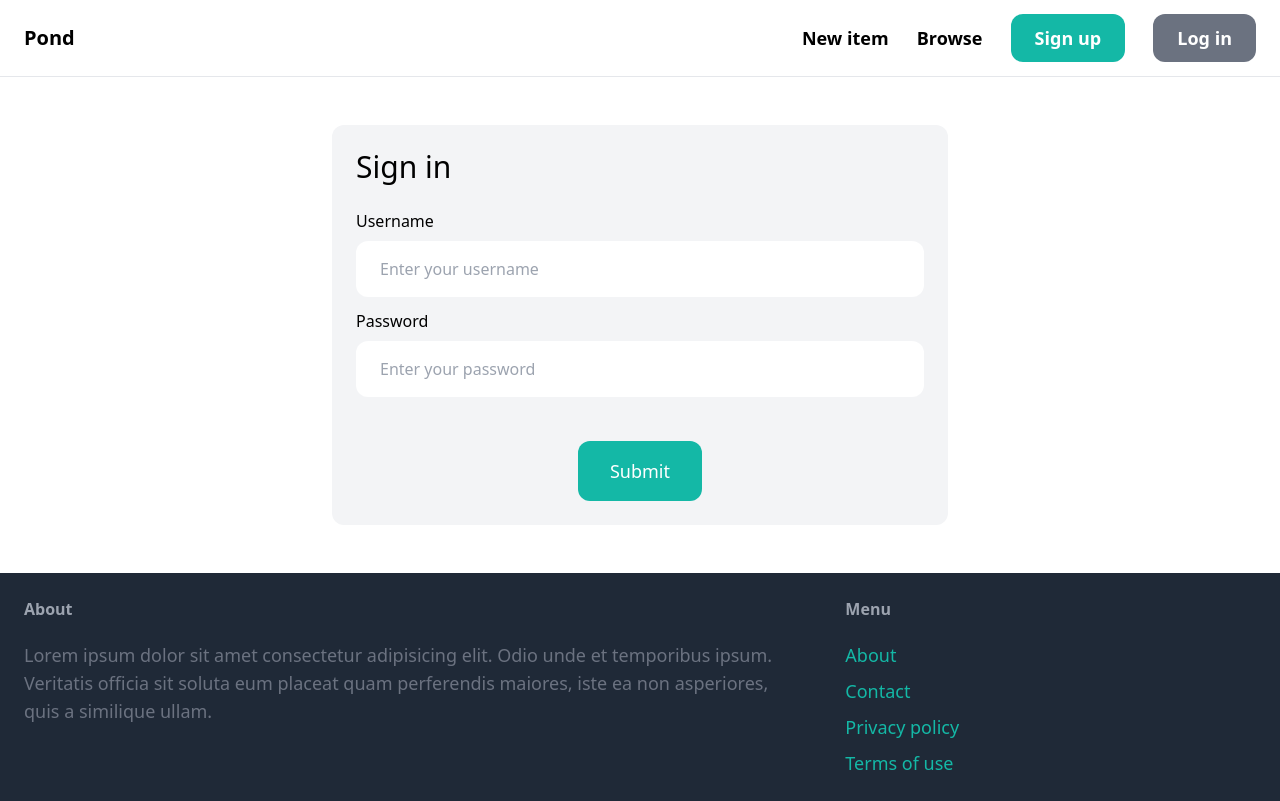
After one commit to farout101/Pond, a Django app: page /login/ in a window 1280 px wide. The commit adds this page. Run offline with Django 5.2, Linux system fonts and the light colour scheme; some libraries are stand-ins or nearby versions.

Commit message:
login and register added

```diff
--- /dev/null
+++ b/core/forms.py
@@ -0,0 +1,35 @@
+from django import forms
+from django.contrib.auth.forms import UserCreationForm, AuthenticationForm
+from django.contrib.auth.models import User
+
+
+class LoginForm(AuthenticationForm):
+    username = forms.CharField(widget=forms.TextInput(attrs={
+        'placeholder': 'Enter your username',
+        'class' : 'w-full py-4 px-6 rounded-xl'
+    }))
+    password = forms.CharField(widget=forms.PasswordInput(attrs={
+        'placeholder': 'Enter your password',
+        'class' : 'w-full py-4 px-6 rounded-xl'
+    }))
+
+class SignupForm(UserCreationForm):
+    class Meta:
+        model = User
+        fields = ('username', 'email', 'password1', 'password2')
+    username = forms.CharField(widget=forms.TextInput(attrs={
+        'placeholder': 'Enter your username',
+        'class' : 'w-full py-4 px-6 rounded-xl'
+    }))
+    email = forms.CharField(widget=forms.EmailInput(attrs={
+        'placeholder': 'Enter your email',
+        'class' : 'w-full py-4 px-6 rounded-xl'
+    }))
+    password1 = forms.CharField(widget=forms.PasswordInput(attrs={
+        'placeholder': 'Enter your password',
+        'class' : 'w-full py-4 px-6 rounded-xl'
+    }))
+    password2 = forms.CharField(widget=forms.PasswordInput(attrs={
+        'placeholder': 'Confirm your password',
+        'class' : 'w-full py-4 px-6 rounded-xl'
+    }))
--- a/core/templates/core/base.html
+++ b/core/templates/core/base.html
@@ -17,8 +17,13 @@
             <a href="#" class="text-lg font-semibold hover:text-gray-500">New item</a>
             <a href="#" class="text-lg font-semibold hover:text-gray-500">Browse</a>
 
-            <a href="#" class="px-6 py-3 text-lg font-semibold bg-teal-500 text-white rounded-xl hover:bg-teal-700">Sign up</a>
-            <a href="#" class="px-6 py-3 text-lg font-semibold bg-gray-500 text-white rounded-xl hover:bg-gray-700">Log in</a>
+            {% if request.user.is_authenticated %}
+                <a href="#" class="px-6 py-3 text-lg font-semibold bg-teal-500 text-white rounded-xl hover:bg-teal-700 transition duration-300">Inbox</a>
+                <a href="#" class="px-6 py-3 text-lg font-semibold bg-gray-500 text-white rounded-xl hover:bg-gray-700 transition duration-300">Dashboard</a>
+            {% else %}
+                <a href=" {% url 'core:signup' %} " class="px-6 py-3 text-lg font-semibold bg-teal-500 text-white rounded-xl hover:bg-teal-700 transition duration-300">Sign up</a>
+                <a href=" {% url 'core:login' %} " class="px-6 py-3 text-lg font-semibold bg-gray-500 text-white rounded-xl hover:bg-gray-700 transition duration-300">Log in</a>
+            {% endif %}
         </div>
     </nav>
     <div class="px-6 py-6">
@@ -39,7 +44,7 @@
 
             <ul class="space-y-2">
                 <li><a href="#" class="text-lg text-teal-500 hover:text-teal-700">About</a></li>
-                <li><a href="{% url 'contact' %}" class="text-lg text-teal-500 hover:text-teal-700">Contact</a></li>
+                <li><a href="{% url 'core:contact' %}" class="text-lg text-teal-500 hover:text-teal-700">Contact</a></li>
                 <li><a href="#" class="text-lg text-teal-500 hover:text-teal-700">Privacy policy</a></li>
                 <li><a href="#" class="text-lg text-teal-500 hover:text-teal-700">Terms of use</a></li>
             </ul>
--- a/core/templates/core/index.html
+++ b/core/templates/core/index.html
@@ -8,7 +8,7 @@
         <div class="grid grid-cols-3 gap-3">
             {% for item in items %}
                 <div>
-                    <a href="#">
+                    <a href="{% url 'item:detail' item.id %}">
                         <div style="width: 100%; height: auto;">
                             <img src="{{ item.image.url }}" class="rounded-t-xl" alt="" style="width: 100%; height: 100%; object-fit: cover;">
                         </div>
--- /dev/null
+++ b/core/templates/core/login.html
@@ -0,0 +1,44 @@
+{% extends "core/base.html" %}
+
+{% block title %}
+
+Sign in
+
+{% endblock title %}
+
+{% block content %}
+
+<div class="w-1/2 my-6 mx-auto p-6 bg-gray-100 rounded-xl">
+    <h1 class="mb-6 text-3xl">Sign in</h1>
+
+    <form action="." method="POST"> {% csrf_token %}
+
+        <div class="mb-3">
+            <label for="" class="inline-block mb-2">Username</label>
+            {{ form.username }}
+        </div>
+
+        <div class="mb-3">
+            <label for="" class="inline-block mb-2">Password</label>
+            {{ form.password }}
+        </div>
+
+
+        {% if form.errors or form.no_field_errors %}
+            <div class="mb-3 p-6 bg-red-100 rounded-xl">
+                {% for field in form %}
+                    {{ field.errors }}
+                {% endfor %}
+
+                {{ form.non_field_errors }}
+            </div>
+        {% endif %}
+
+        <div class="flex justify-center">
+            <button class="mt-8  py-4 px-8 text-lg bg-teal-500 hover:bg-teal-700 rounded-xl text-white transition duration-300">Submit</button>
+        </div>
+
+    </form>
+</div>
+
+{% endblock content %}
--- /dev/null
+++ b/core/urls.py
@@ -0,0 +1,14 @@
+from django.contrib.auth import views as auth_views
+from django.urls import path
+
+from . import views
+from . forms import LoginForm
+
+app_name = 'core'
+
+urlpatterns = [
+    path('', views.index, name='index'),
+    path('contact/', views.contact, name='contact'),
+    path('signup/', views.signup, name='signup'),
+    path('login/', auth_views.LoginView.as_view(template_name='core/login.html',authentication_form=LoginForm), name='login'),
+]
--- /dev/null
+++ b/item/urls.py
@@ -0,0 +1,9 @@
+from django.urls import path
+
+from . import views
+
+app_name = 'item'
+
+urlpatterns = [
+    path('<int:pk>/', views.detail, name='detail'),
+]
--- a/pond/settings.py
+++ b/pond/settings.py
@@ -27,6 +27,9 @@ DEBUG = True
 
 ALLOWED_HOSTS = []
 
+LOGIN_URL = '/login/'
+LOGIN_REDIRECT_URL = '/'
+LOGOUT_REDIRECT_URL = '/'
 
 # Application definition
 
--- a/pond/urls.py
+++ b/pond/urls.py
@@ -17,11 +17,10 @@ Including another URLconf
 from django.conf import settings
 from django.conf.urls.static import static
 from django.contrib import admin
-from django.urls import path
-from core.views import index, contact
+from django.urls import path, include
 
 urlpatterns = [
-    path('', index, name='index'),
-    path('contact/', contact, name='contact'),
+    path('', include('core.urls'), name='index'),
+    path('items/', include('item.urls', namespace='item')),
     path('admin/', admin.site.urls),
 ] + static(settings.MEDIA_URL, document_root=settings.MEDIA_ROOT)
```
Also changed, not shown: core/templates/core/signup.html (added, +53 -0 lines), core/views.py (+14 -2 lines), item/templates/item/detail.html (added, +51 -0 lines), item/views.py (+9 -1 lines), db.sqlite3.
